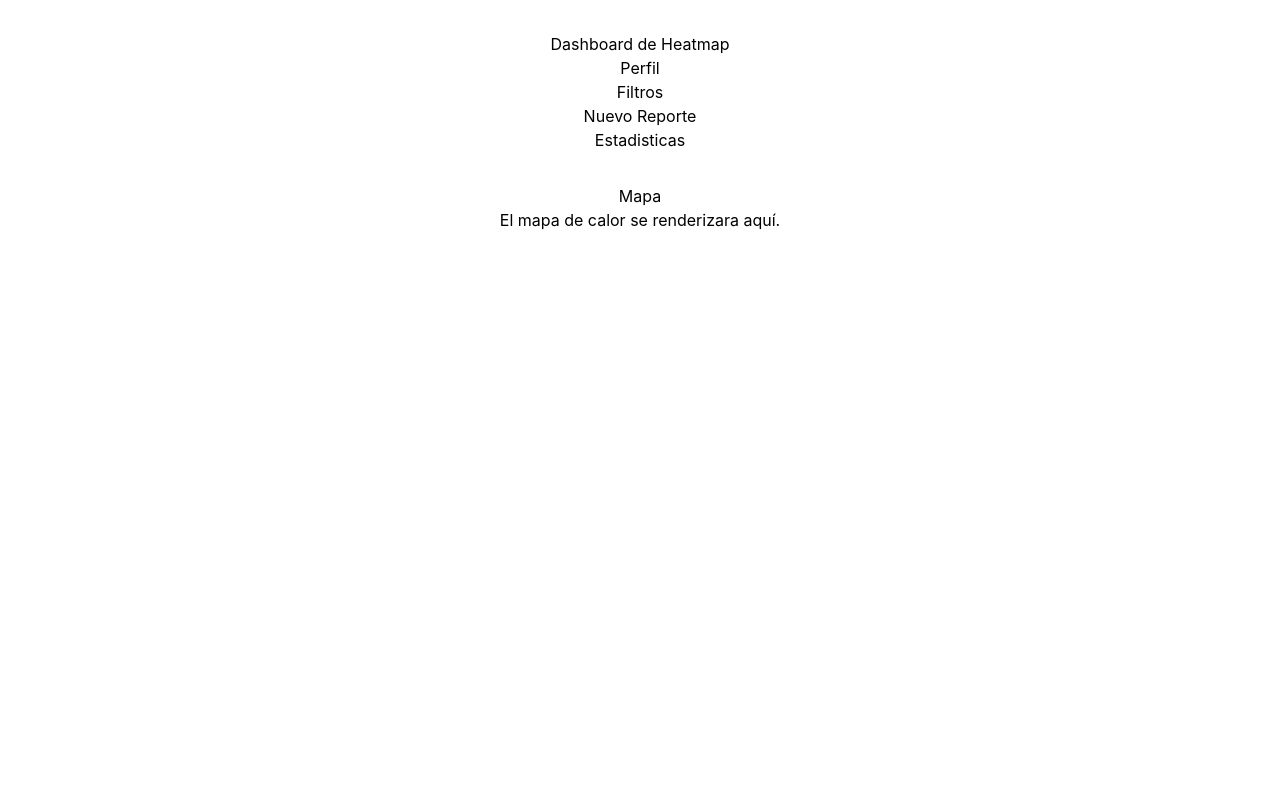
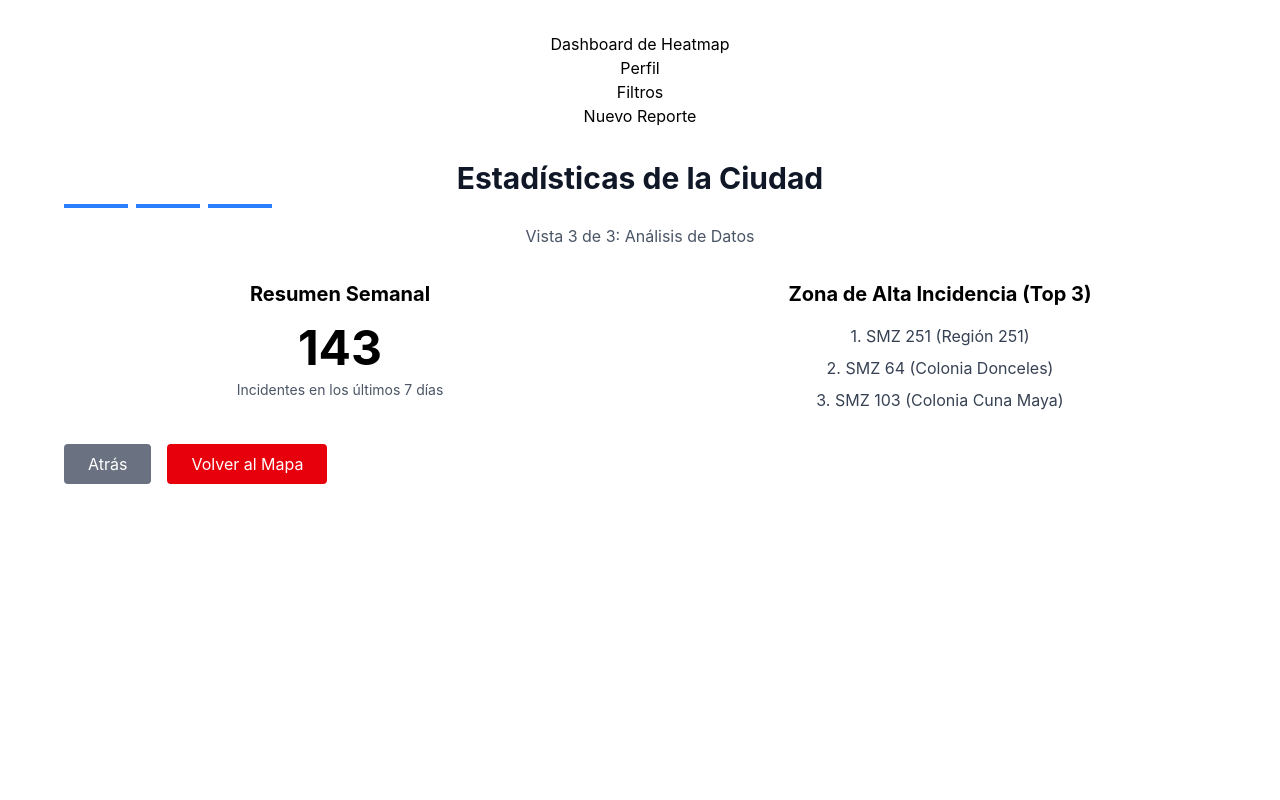
Before and after one commit to Egryzilon/heatmap, a React (Vite) app: page /dashboard in a window 1280 px wide. Shown: the top 800 px of the page. Built offline with nearby package versions, Linux system fonts and the light colour scheme.

Commit message:
feat: simplificar componente Estadísticas con solo Tailwind

```diff
--- a/src/components/Estadisticas.jsx
+++ b/src/components/Estadisticas.jsx
@@ -1,9 +1,46 @@
-/*Aqui va lo de estadisticas. Este archivo existe solo para evitar que haya errores de que el archvio no exsite*/
 function Estadisticas() {
   return (
-    <div className="component-card">
-      <h3>Estadisticas</h3>
-      {/* Estadisticas? Tendencia por dia y semana.. ect*/}
+    <div className="min-h-screen bg-white p-8">
+      {/* Header */}
+      <div className="mb-8">
+        <h1 className="text-3xl font-bold text-gray-900 mb-2">Estadísticas de la Ciudad</h1>
+        <div className="flex gap-2 mb-4">
+          <div className="w-16 h-1 bg-blue-500"></div>
+          <div className="w-16 h-1 bg-blue-500"></div>
+          <div className="w-16 h-1 bg-blue-500"></div>
+        </div>
+        <p className="text-gray-600">Vista 3 de 3: Análisis de Datos</p>
+      </div>
+
+      {/* Grid 2 columnas */}
+      <div className="grid grid-cols-2 gap-12 mb-8">
+        {/* Resumen */}
+        <div>
+          <h2 className="text-xl font-bold mb-4">Resumen Semanal</h2>
+          <div className="text-5xl font-bold mb-2">143</div>
+          <p className="text-gray-600 text-sm">Incidentes en los últimos 7 días</p>
+        </div>
+
+        {/* Top Zonas */}
+        <div>
+          <h2 className="text-xl font-bold mb-4">Zona de Alta Incidencia (Top 3)</h2>
+          <ul className="space-y-2 text-gray-700">
+            <li>1. SMZ 251 (Región 251)</li>
+            <li>2. SMZ 64 (Colonia Donceles)</li>
+            <li>3. SMZ 103 (Colonia Cuna Maya)</li>
+          </ul>
+        </div>
+      </div>
+
+      {/* Botones */}
+      <div className="flex gap-4">
+        <button className="px-6 py-2 bg-gray-500 text-white rounded hover:bg-gray-600">
+          Atrás
+        </button>
+        <button className="px-6 py-2 bg-red-600 text-white rounded hover:bg-red-700">
+          Volver al Mapa
+        </button>
+      </div>
     </div>
   )
 }
```
